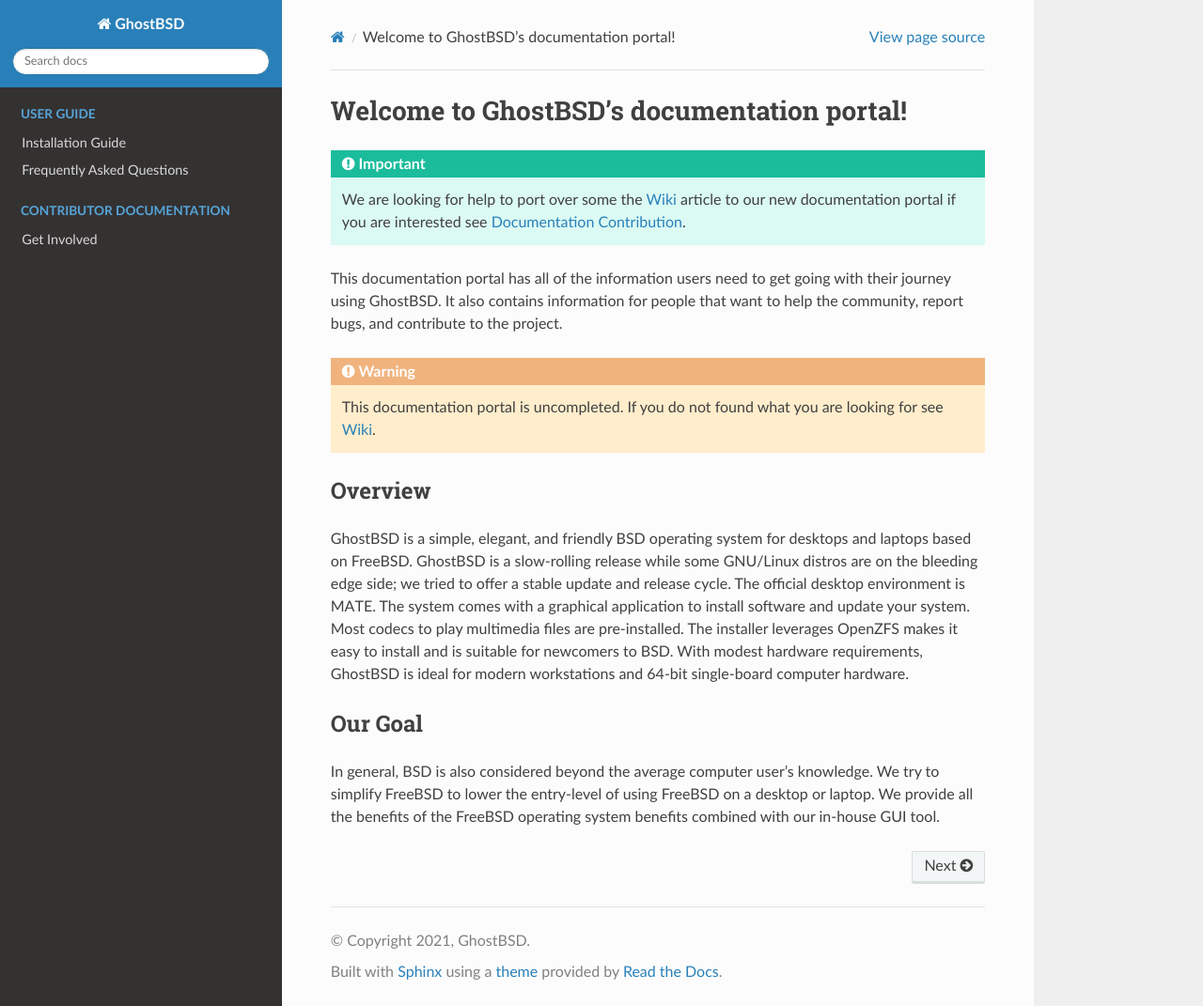
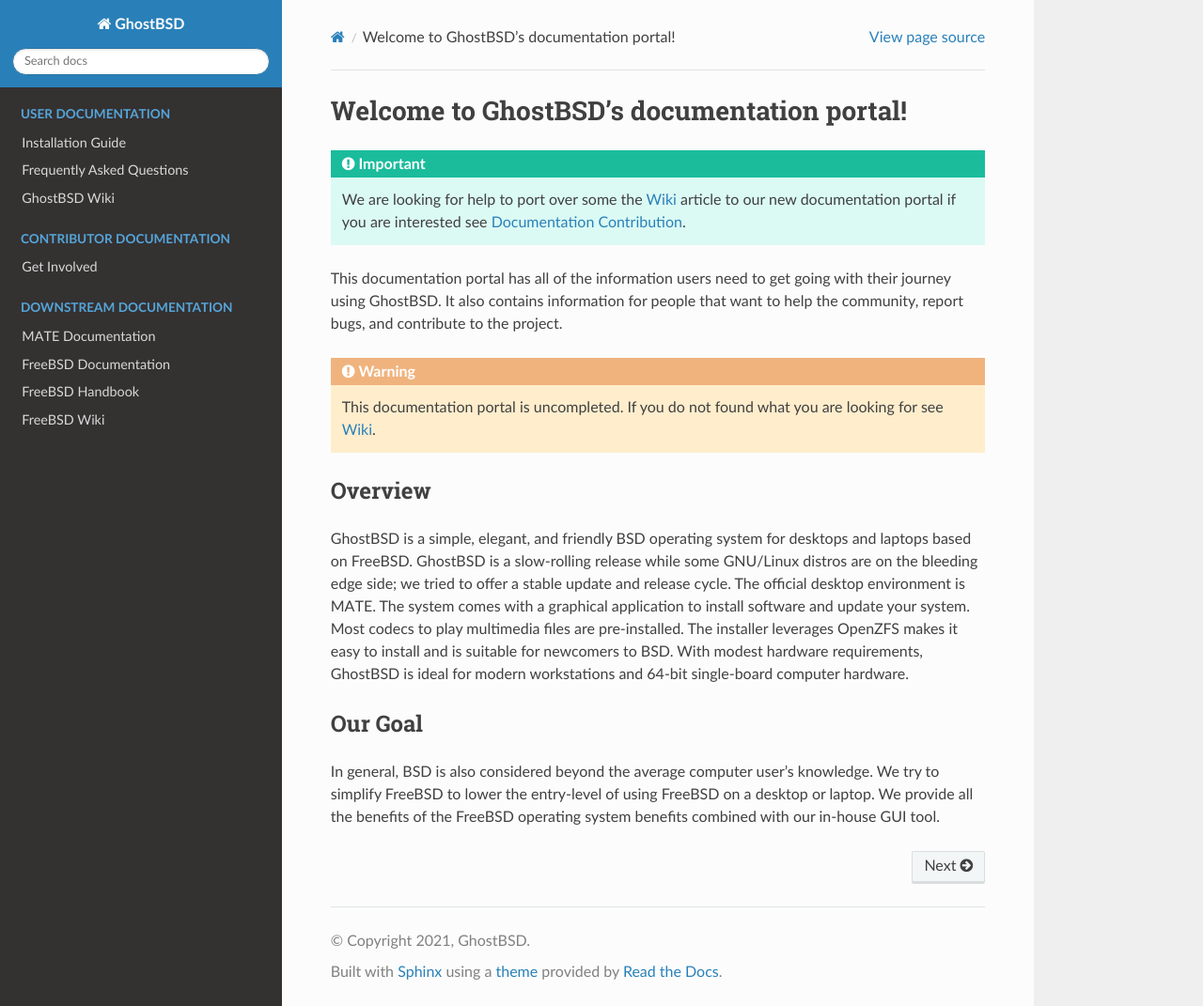
Before and after one commit to ghostbsd/documentation, a Sphinx documentation site: the page built from source/index.md, in a window 1280 px wide and 1071 px high. Shown: the whole window at 94% size. Built offline with Sphinx 7.4.7 and the Read the Docs theme 2.0.0, drawn with Linux system fonts in a browser that asks for light colours.

Commit message:
Added missing link in the toctree

````diff
--- a/source/index.md
+++ b/source/index.md
@@ -21,18 +21,30 @@
 
 
 ```{toctree}
-:caption: User Guide
+:caption: User Documentation
 :hidden:
 
 user/installation-guide/installation-guide
 user/FAQ
+GhostBSD Wiki <https://wiki.ghostbsd.org/>
 ```
 
 
 ```{toctree}
-:caption: Contributor documentation
+:caption: Contributor Documentation
 :maxdepth: 4
 :hidden:
 
 contributor/get-involved
 ```
+
+
+```{toctree}
+:caption: Downstream Documentation
+:maxdepth: 4
+:hidden:
+MATE Documentation <https://wiki.mate-desktop.org/>
+FreeBSD Documentation <https://docs.freebsd.org/>
+FreeBSD Handbook <https://docs.freebsd.org/en/books/handbook/>
+FreeBSD Wiki <https://wiki.freebsd.org/>
+```
````
